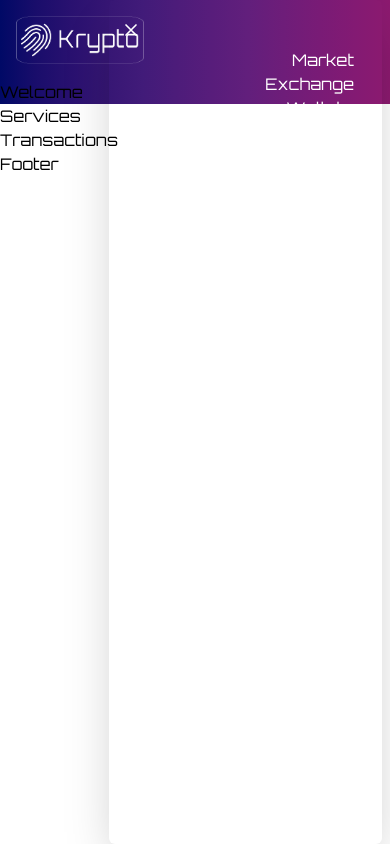
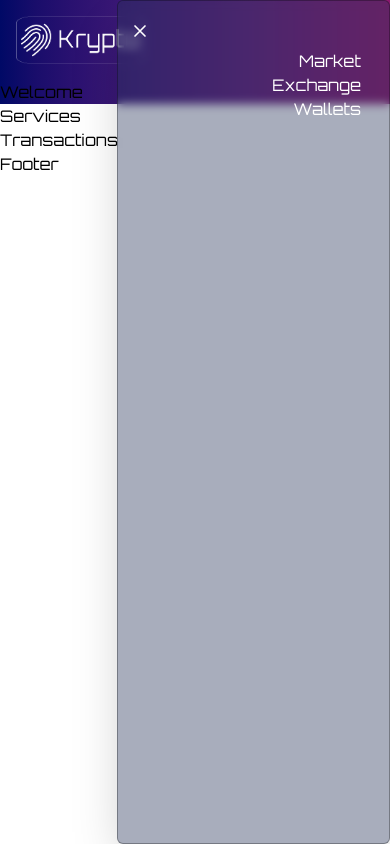
Before and after one commit to elPoeta/krypto-web3, a React (Create React App) app in the folder client/: page / in a window 390 px wide. Both pictures are taken after a click on the icon 364 px from the left and 39 px from the top of the page. Built offline with nearby package versions, Linux system fonts and the light colour scheme.

Commit message:
add glass style to mobile navbar

```diff
--- a/client/src/components/Navbar.jsx
+++ b/client/src/components/Navbar.jsx
@@ -28,7 +28,7 @@ const Navbar = () => {
         )}
         {toggleMenu && (
           <ul
-            className="z-10 fixed top-0 right-2 p-3 w-[70vw] h-screen shadow-2xl md:hidden list-none flex flex-col justify-start items-end rounded-md blue-glassmorphism text-white animate-slide-in"
+            className="z-10 fixed top-0 right-0 p-3 w-[70vw] h-screen shadow-2xl md:hidden list-none flex flex-col justify-start items-end rounded-md blue-glassmorphism text-white animate-slide-in"
           >
             <li className="text-xl w-full my-2"><XIcon className="h-5 w-5 text-white md:hidden cursor-pointer" onClick={() => setToggleMenu(false)} /></li>
             {menuItems.map(
--- a/client/src/index.css
+++ b/client/src/index.css
@@ -17,6 +17,23 @@ body {
   background-image: linear-gradient(to right, #000966, #190d6b, #291170, #361674, #411b79, #4d1c7a, #581d7b, #621f7c, #6e1d79, #791b76, #831a73, #8c1a6f);
 }
 
+.blue-glassmorphism {
+  background: rgb(39, 51, 89, 0.4);
+  border-radius: 16px;
+  box-shadow: 0 4px 30px rgba(0, 0, 0, 0.2);
+  backdrop-filter: blur(5px);
+  -webkit-backdrop-filter: blur(5px);
+  border: 1px solid rgba(0, 0, 0, 0.3);
+}
+
+.white-glassmorphism {
+  background: rgba(255, 255, 255, 0.05);
+  border-radius: 16px;
+  backdrop-filter: blur(5px);
+  -webkit-backdrop-filter: blur(5px);
+  border: 1px solid rgba(255, 255, 255, 0.3);
+}
+
 @tailwind base;
 @tailwind components;
 @tailwind utilities;
```
